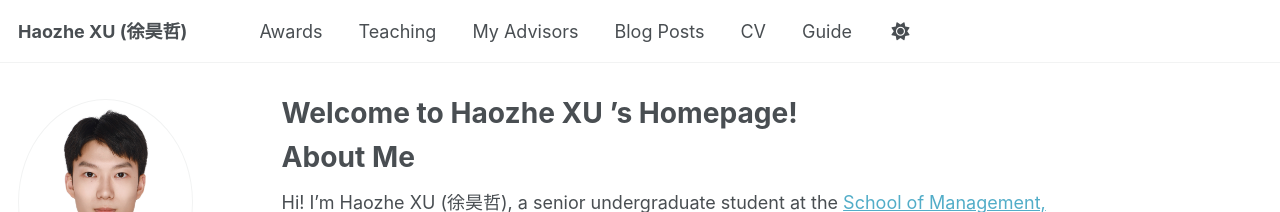
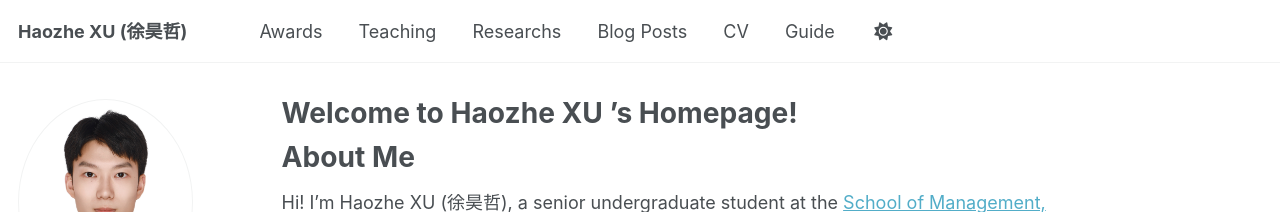
Before and after one commit to XuHaozhe0204/XuHaozhe0204.github.io, a Jekyll site: the page built from _pages/about.md, in a window 1280 px wide. Shown: the top 212 px of the page. Built offline with Jekyll 4.4.1, drawn with Linux system fonts in a browser that asks for light colours; a script that is not in the unit is left out.

Commit message:
Update navigation.yml

```diff
--- a/_data/navigation.yml
+++ b/_data/navigation.yml
@@ -17,7 +17,7 @@ main:
   - title: "Teaching"
     url: /teaching/
 
-  - title: "My Advisors"
+  - title: "Researchs"
     url: /portfolio/
 
   - title: "Blog Posts"
```
